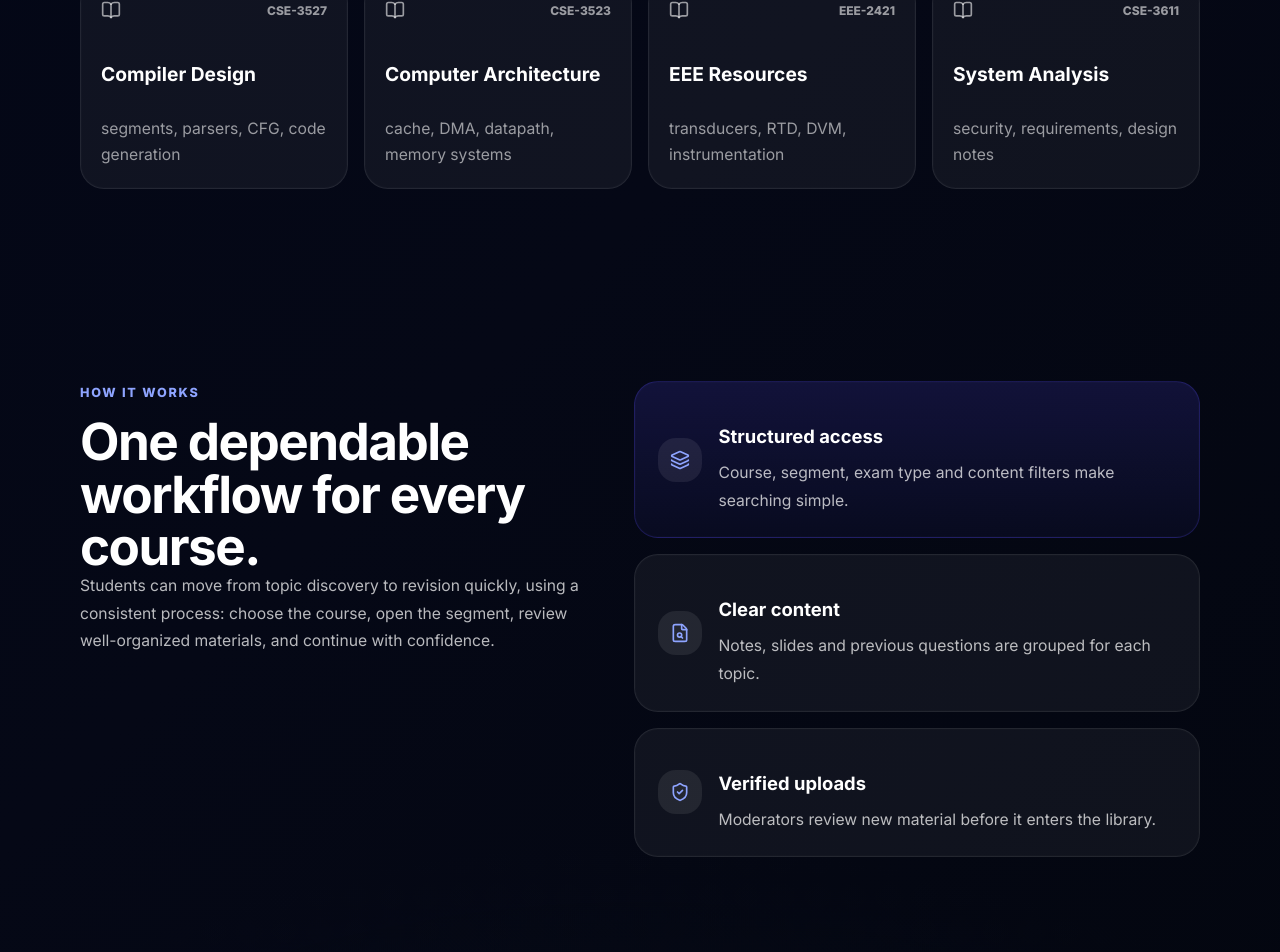
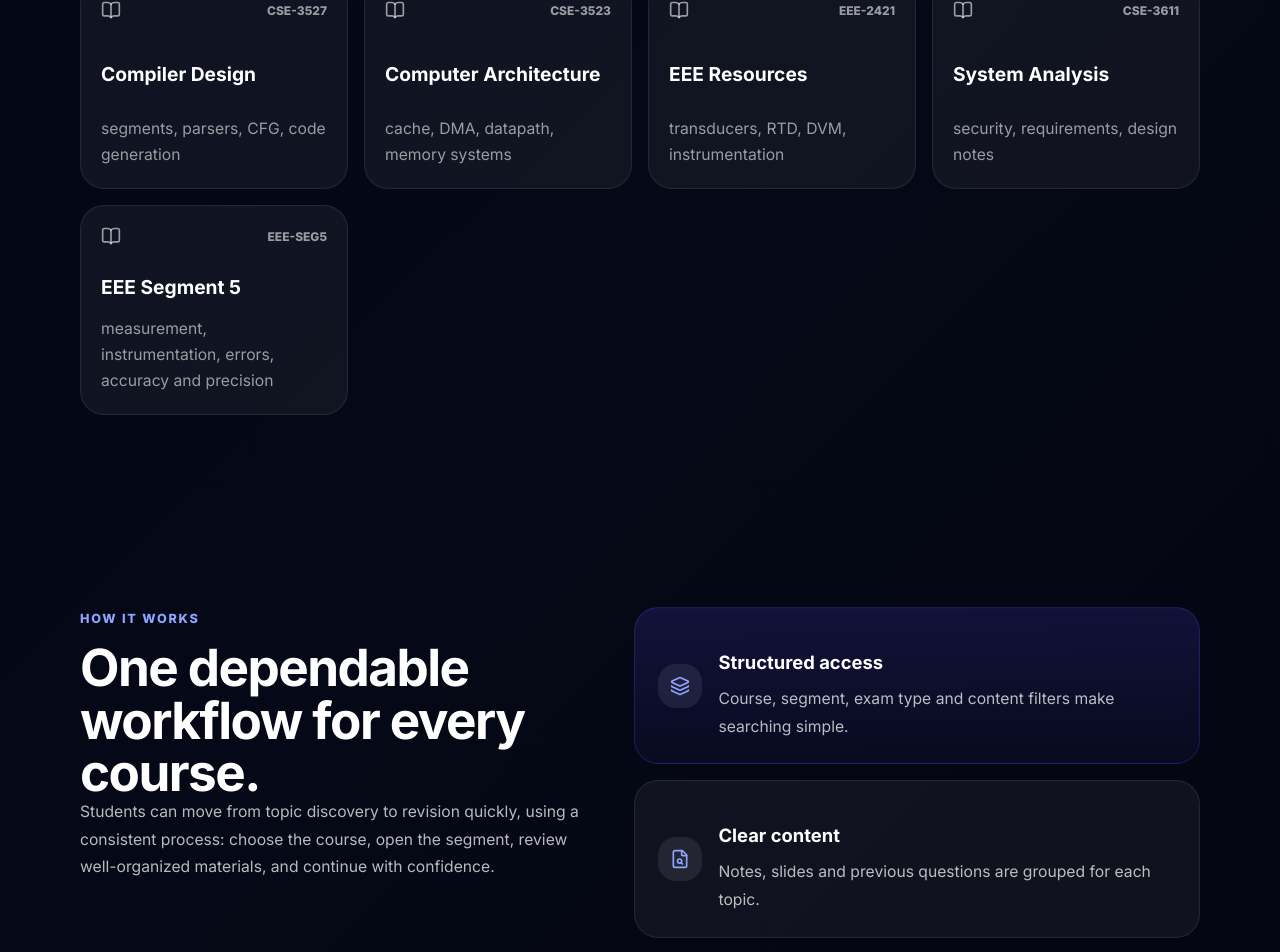
Before and after one commit to mongooseintown/TrashofCSE-Project, a React (Vite) app in the folder frontend/: page / in a window 1280 px wide. Shown: the part 1292-2244 px from the top of the page. Built offline with nearby package versions, Linux system fonts and the light colour scheme.

Commit message:
Add EEE Segment 5 landing card

```diff
--- a/frontend/src/pages/Home.jsx
+++ b/frontend/src/pages/Home.jsx
@@ -19,6 +19,7 @@ const courses = [
   { code: 'CSE-3523', name: 'Computer Architecture', detail: 'cache, DMA, datapath, memory systems' },
   { code: 'EEE-2421', name: 'EEE Resources', detail: 'transducers, RTD, DVM, instrumentation' },
   { code: 'CSE-3611', name: 'System Analysis', detail: 'security, requirements, design notes' },
+  { code: 'EEE-SEG5', name: 'EEE Segment 5', detail: 'measurement, instrumentation, errors, accuracy and precision' },
 ];
 
 const features = [
```
